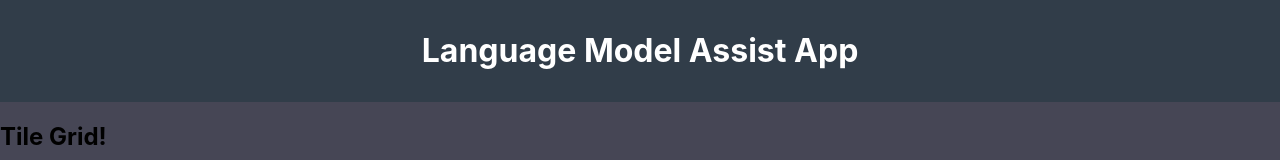
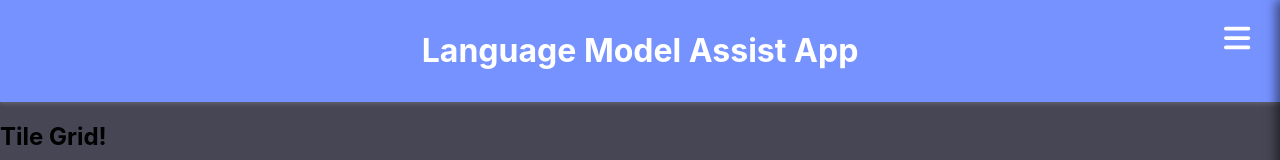
Before and after one commit to kamyarscode/assist-frontend, a React (Create React App) app: page / in a window 1280 px wide. Shown: the top 160 px of the page. Built offline with nearby package versions, Linux system fonts and the light colour scheme; the HTML template or start-up script is replaced by a standard one.

Commit message:
update header

```diff
--- a/src/components/header.tsx
+++ b/src/components/header.tsx
@@ -1,22 +1,55 @@
-import React from "react";
+import React, { useState, useEffect } from "react";
+import { motion } from "framer-motion";
+import HamburgerMenu from "./HamburgerMenu";
 
 interface HeaderProps {
   title: string;
 }
+const menuItems = [
+  { label: "Home", href: "/" },
+  { label: "About", href: "/about" },
+  { label: "Projects", href: "/projects" },
+  { label: "Contact", href: "/contact" },
+  { label: "GitHub", href: "https://github.com/", external: true },
+];
 
 const Header: React.FC<HeaderProps> = ({ title }) => {
-  return (
-    <header style={headerStyles}>
-      <h1>{title}</h1>
-    </header>
-  );
-};
+
+const [isVisible, setIsVisible] = useState(false);
+
+useEffect(() => {
+  const handleScroll = () => {
+    const scrolledToBottom =
+      window.innerHeight + window.scrollY >= document.body.offsetHeight - 10;
+    setIsVisible(scrolledToBottom);
+  };
+
+  window.addEventListener("scroll", handleScroll);
+  return () => window.removeEventListener("scroll", handleScroll);
+}, []);
 
 const headerStyles: React.CSSProperties = {
-  backgroundColor: "rgba(28, 53, 62, 0.5)",
+  backgroundColor: "rgb(118, 146, 255)",
   color: "white",
   padding: "10px 10px",
   textAlign: "center",
+  boxShadow: "0 2px 4px rgba(214, 214, 214, 0.2)", // Shadow effect for the button
+
+};
+return (
+  <header style={headerStyles}>
+    <h1>{title}</h1>
+    <motion.header
+    className="header"
+    initial={{ opacity: 0, y: 50 }}
+    animate={isVisible ? { opacity: 1, y: 0 } : { opacity: 0, y: 50 }}
+    transition={{ duration: 0.5, ease: "easeOut" }}
+  >
+  </motion.header>
+  <HamburgerMenu links={menuItems} />
+
+  </header>
+);
 };
 
 export default Header;
```
